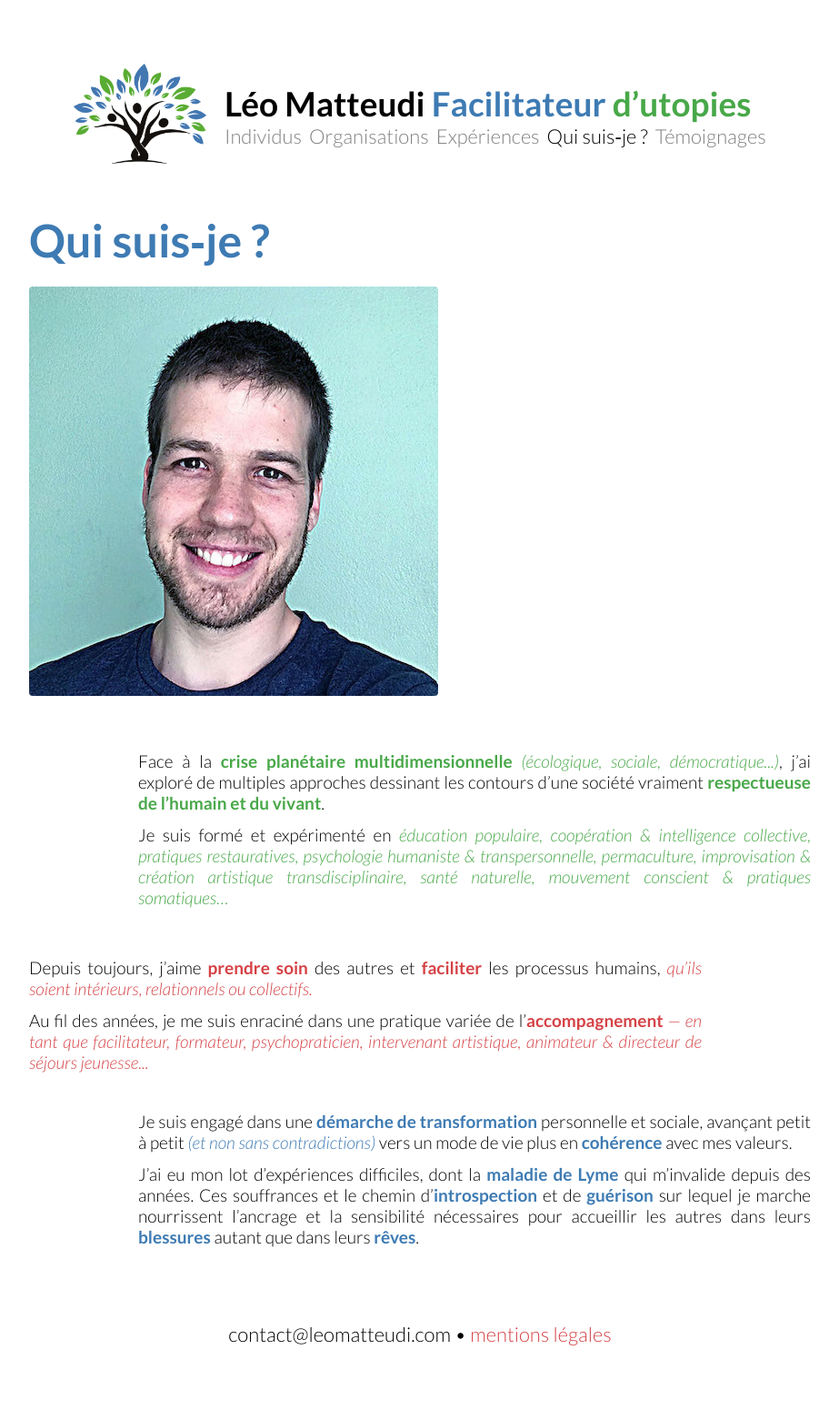
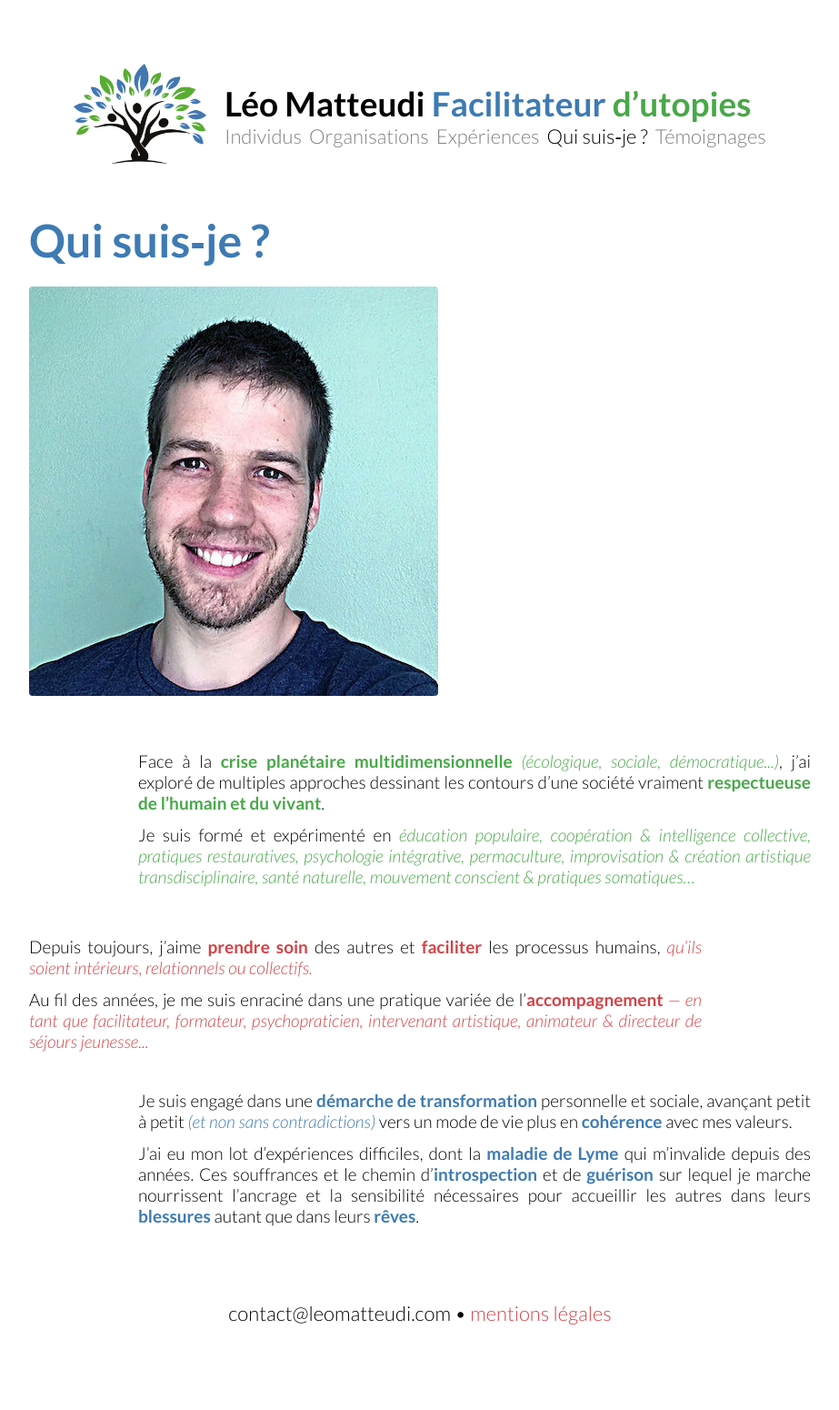
Before and after one commit to leomatteudi/leomatteudi, a Jekyll site: the page built from pages/4-qui-suis-je.html, in a window 1280 px wide. Shown: the whole page at 91% size, without its empty margins (178-1101 px from the left). Built offline with Jekyll 4.4.1, drawn with Linux system fonts in a browser that asks for light colours; after the commit the page ends 1527 px from its top, so only the background shows below that.

Commit message:
Update 4-qui-suis-je.html

```diff
--- a/pages/4-qui-suis-je.html
+++ b/pages/4-qui-suis-je.html
@@ -13,7 +13,7 @@
 
 <div class="block wotitle green">
 	<p>Face à la <strong>crise planétaire multidimensionnelle</strong> <em>(écologique, sociale, démocratique...)</em>, j’ai exploré de multiples approches dessinant les contours d’une société vraiment <strong>respectueuse de l’humain et du vivant</strong>.</p>
-	<p>Je suis formé et expérimenté en <em>éducation populaire, coopération &amp;&nbsp;intelligence collective, pratiques restauratives, psychologie humaniste &amp;&nbsp;transpersonnelle, permaculture, improvisation & création artistique transdisciplinaire, santé naturelle, mouvement conscient & pratiques somatiques&#8230;</em></p>
+	<p>Je suis formé et expérimenté en <em>éducation populaire, coopération &amp;&nbsp;intelligence collective, pratiques restauratives, psychologie intégrative, permaculture, improvisation & création artistique transdisciplinaire, santé naturelle, mouvement conscient & pratiques somatiques&#8230;</em></p>
 </div>
 
 <div class="block wotitle red">
```
